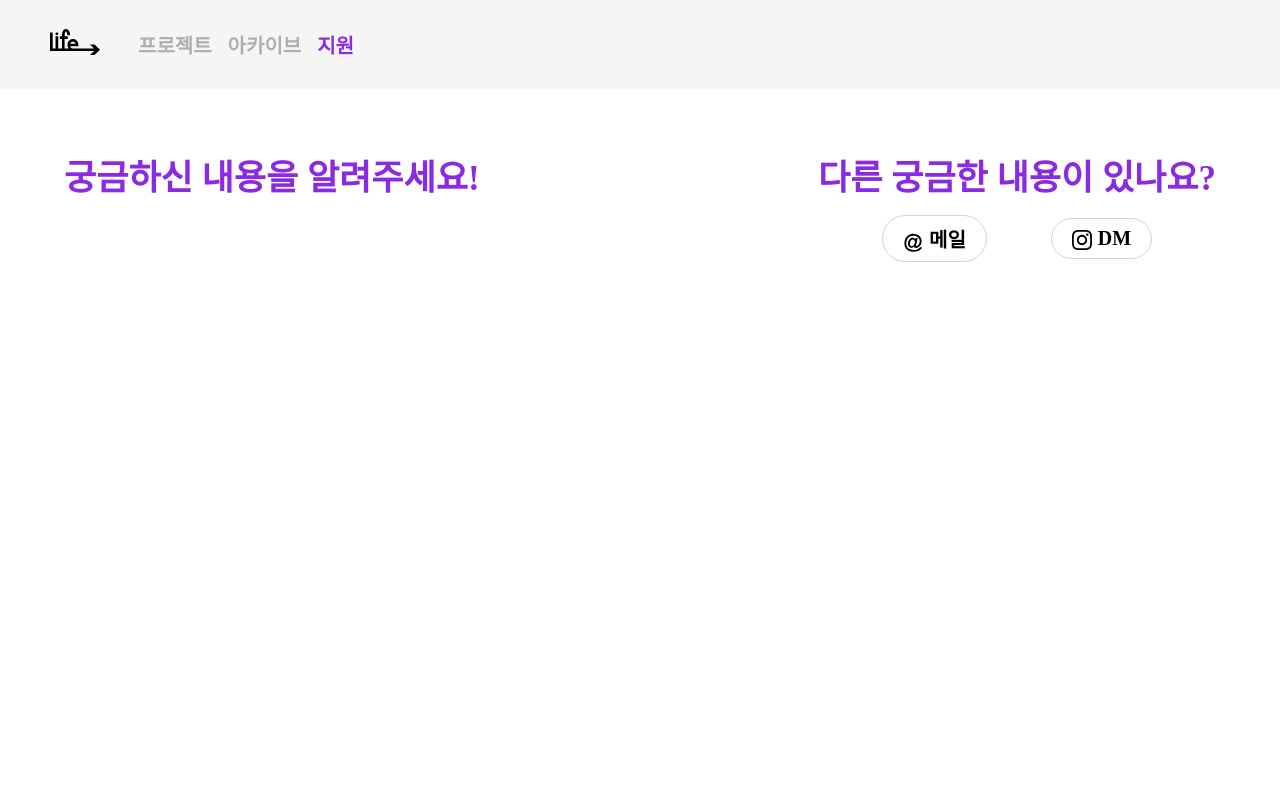
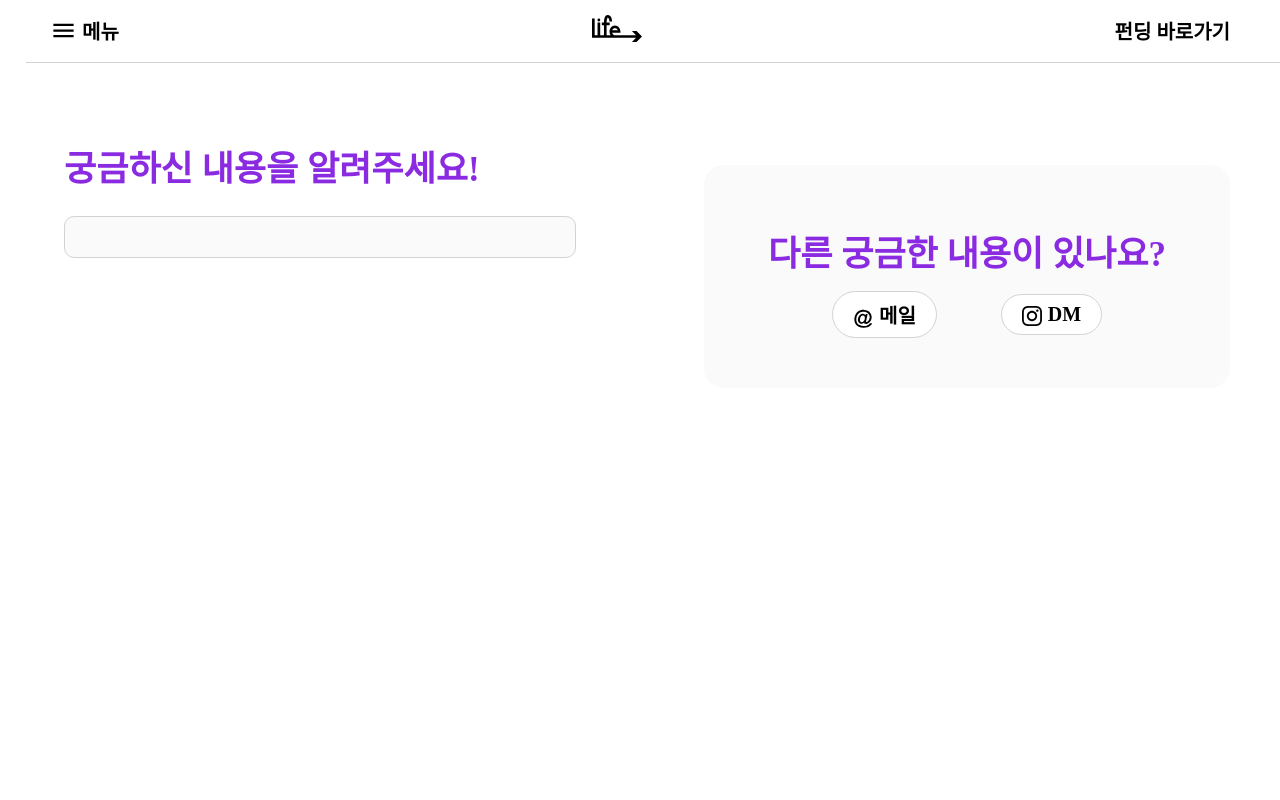
Before and after one commit to gyeongent/lifesaves, a React (Create React App) app: page /support in a window 1280 px wide. Shown: the top 800 px of the page. Built offline with nearby package versions, Linux system fonts and the light colour scheme; a web font is replaced by a local one.

Commit message:
menu update

```diff
--- a/package.json
+++ b/package.json
@@ -4,6 +4,10 @@
   "homepage": "https://lifesaves.kr/",
   "private": true,
   "dependencies": {
+    "@emotion/react": "^11.10.4",
+    "@emotion/styled": "^11.10.4",
+    "@mui/icons-material": "^5.10.9",
+    "@mui/material": "^5.10.11",
     "@testing-library/jest-dom": "^5.16.5",
     "@testing-library/react": "^13.4.0",
     "@testing-library/user-event": "^13.5.0",
--- a/src/App.css
+++ b/src/App.css
@@ -12,6 +12,11 @@ a:visited {
 
 a:hover {
   color: auto;
+}
+
+.body {
+  padding-top: 80px;
+  padding-bottom: 80px;
 }
 
 
@@ -34,23 +39,6 @@ a:hover {
 
 .social_icon {
   fill: red;
-}
-
-.App-header {
-  background-color: #F2EBE7;
-  min-height: 100vh;
-  display: flex;
-  flex-direction: column;
-  align-items: center;
-  justify-content: center;
-  font-size: calc(5px + 2vmin);
-  color: black;
-  letter-spacing: -1px;
-  font-weight: 700;
-}
-
-.App-header > div {
-  margin-top: 2.5vmin;
 }
 
 .App-link {
@@ -207,6 +195,7 @@ li {
   transition: 0.3s all ease;
   position: absolute;
   right: 8vmin;
+  z-index: 0;
 }
 
 .b2t:hover {
--- a/src/App.js
+++ b/src/App.js
@@ -14,6 +14,7 @@ function App() {
   return (
     <div className="App">
       <Header />
+        <div className='body'>
           <Routes>
             <Route exact path="/" element={<Home />} />
             <Route path="/support" element={<Support />}></Route>
@@ -22,6 +23,7 @@ function App() {
             <Route path="*" element={<NotFound />} />
             {/* <Route path="/archive" element={<Home />}></Route> */}
           </Routes>
+        </div>
       <Footer />
     </div>
   );
--- a/src/componenets/function/utterances.css
+++ b/src/componenets/function/utterances.css
@@ -1,7 +1,6 @@
 .utterances {
-    width: 100%;
-    margin: 8vmin;
-    margin-top: 20px;
+    width: inherit;
+    margin: 0;
 }
 
 .utterances-frame {
@@ -15,13 +14,16 @@
 }
 
 .commentbox {
-    width: 70%;
+    width: 50%;
 }
 
 .support_nav {
     width: max-content;
     margin-bottom: 100px;
     height: max-content;
+    background-color: #fafafa;
+    border-radius: 20px;
+    margin: 50px;
 }
 
 .othericon {
@@ -30,6 +32,7 @@
     display: flex;
     justify-content: space-evenly;
     align-items: center;
+    margin-bottom: 50px;
 }
 
 .othericon > div {
@@ -41,6 +44,7 @@
     border-radius: 50px;
     transition: all 0.2s ease;
     cursor: pointer;
+    background-color: white;
 }
 
 .othericon > div:hover {
@@ -55,31 +59,50 @@
 
 .fixed {
     position: fixed;
-    right: 0;
+    right: 0px;
     top: 0px;
+    transition: all 0.2s ease;
 }
 
 .otherNav {
-    width: 30%;
+    width: 50%;
     display: flex;
     justify-content: right;
     align-items: flex-start;
+    margin-top: 35px;
+}
+
+.comments {
+    border: 1px solid lightgray;
+    border-radius: 10px;
+    background-color: rgb(250,250,250);
+    margin: 8vmin;
+    margin-top: 40px;
+    padding: 20px;
 }
 
 @media only screen and (max-width: 768px)  {
     .flex_box {
-        width: 85%;
+        width: 100%;
         display: block;
         height: max-content;
+        box-sizing: border-box;
     }
+
+    .comments {
+        width: 85%;
+        box-sizing: border-box;
+    }
+
     .commentbox {
         width: auto;
-        padding: 8vmin;
     }
 
     .otherNav {
         width: 100%;
         display: block;
-        padding: 8vmin;
+        position: static;
+        box-sizing: border-box;
+        margin: 0;
     }
 }
--- a/src/componenets/header.js
+++ b/src/componenets/header.js
@@ -1,21 +1,34 @@
 import React from "react";
 import { NavLink, Link } from "react-router-dom";
+import MenuIcon from '@mui/icons-material/Menu';
+import CloseIcon from '@mui/icons-material/Close';
+import ArrowForwardIosIcon from '@mui/icons-material/ArrowForwardIos';
+
 import '../css/header.css';
 
 import logo from '../img/ls_logo.svg';
 // import InsLogo from './img/instagram_logo.svg';
 // import TumblLogo from './img/tumblbug_logo.svg';
 
-function Header(){
+function OpenMenu(){
+
+    const close = () => {
+        const sidemenu = document.getElementsByClassName('sideMenu')[0];
+        const black = document.getElementsByClassName('blackScreen')[0];
+
+        sidemenu.classList.remove('openMenu')
+        black.classList.remove('fadeIn');
+    }
+
     return(
-        <div className="header">
-            <div>
-                <Link to="/">
-                    <img src={logo} alt="Main Logo" width="50px"></img>
-                </Link>
-            </div>
-            <div>
+        <>
+            <div className="sideMenu">
                 <ul className="header_Nav">
+                    <li className="menuTap" onClick={close}>
+                        <CloseIcon
+                            sx={{fontSize: "30px", marginRight: "5px", marginTop: "5px"}}
+                        /> 닫기
+                    </li>
                     <NavLink to="/projects" className="li">
                         <li>
                             프로젝트
@@ -32,9 +45,49 @@ function Header(){
                         </li>
                     </NavLink>
                 </ul>
+                <div className="gf">
+                    펀딩 바로가기
+                    <ArrowForwardIosIcon
+                    sx={{fontSize: "27px",
+                    marginLeft: "5px",
+                    marginTop: "5px"}}
+                    className="arrow"
+                    />
+                </div>
+            </div>
+            <div className="blackScreen"/>
+        </>
+    );
+}
+
+function Header(){
+
+    const open = () => {
+        const sidemenu = document.getElementsByClassName('sideMenu')[0];
+        const black = document.getElementsByClassName('blackScreen')[0];
+
+        sidemenu.classList.add('openMenu');
+        black.classList.add('fadeIn');
+    }
+
+    return(
+        <div className="header">
+            <div className="menuTap" onClick={open}>
+                <MenuIcon
+                    sx={{fontSize: "27px", marginRight: "5px"}}
+                />
+                메뉴
+            </div>
+            <OpenMenu />
+            <div>
+                <Link to="/">
+                    <img src={logo} alt="Main Logo" width="50px"></img>
+                </Link>
             </div>
             <div>
-
+                <a href="https://tumblbug.com/u/lifesaves" target={"_blank"} rel="noreferrer">
+                    펀딩 바로가기
+                </a>
             </div>
         </div>
     );
--- a/src/componenets/support.js
+++ b/src/componenets/support.js
@@ -26,7 +26,9 @@ function Support(){
                 <div className="top home_title">
                     궁금하신 내용을 알려주세요!
                 </div>
-                <Utterances repo={repo} theme='boxy-light' />
+                <div className="comments">
+                    <Utterances repo={repo} theme='boxy-light' />
+                </div>
             </div>
             <div className="otherNav">
                 <div className="support_nav">
--- a/src/css/header.css
+++ b/src/css/header.css
@@ -1,14 +1,35 @@
 .header {
     display: flex;
     align-items: center;
-    padding: 10px 50px;
-    background-color: rgb(245, 245, 245);
+    border-bottom: 1px solid lightgray;
+    justify-content: space-between;
+    padding: 15px 50px;
+    position: fixed;
+    width: 100%;
+    box-sizing: border-box;
+    background-color: white;
+    z-index: 11;
+}
+
+.menuTap {
+    display: flex;
+    align-items: center;
+    cursor: pointer;
+    transition: 0.3s all ease;
+}
+
+.menuTap:hover {
+    color: blueviolet;
+    transition: 0.3s all ease;
+}
+
+.active {
+    color: blueviolet;
 }
 
 .header_Nav {
-    padding: 0;
-    margin: 0;
-    margin-left: 30px;
+    display: block;
+    left: 0;
 }
 
 .li {
@@ -21,8 +42,63 @@
     transition: 0.3s all ease;
 }
 
-.active {
+.sideMenu {
+    position: absolute;
+    top: 0;
+    background-color: white;
+    left: 0;
+    padding: 50px 150px 50px 50px;
+    height: 100vh;
+    font-size: 30px;
+    transform: translateX(-300px);
+    transition: 0.5s all ease;
+    z-index: 10;
+}
+
+.blackScreen {
+    background-color: black;
+    width: 100vw;
+    height: 100%;
+    position: fixed;
+    top: 0;
+    left: 0;
+    filter: opacity(0%);
+    visibility: hidden;
+    transition: 0.5s all ease;
+    z-index: 9;
+}
+
+.fadeIn {
+    filter: opacity(50%);
+    transition: 0.5s all ease;
+    visibility: visible;
+}
+
+.openMenu {
+    transform: translateX(0px);
+    transition: 0.5s all ease;
+}
+
+.gf {
+    position: absolute;
+    bottom: 150px;
+    cursor: pointer;
+    display: flex;
+    align-items: center;
+    transition: all 0.2s ease;
+}
+
+.gf:hover {
     color: blueviolet;
-    /* blueviolet darkblue crimson slateblue */
+    transition: all 0.2s ease;
+}
 
+.gf:hover .arrow {
+    transform: translateX(10px);
+    transition: all 0.2s ease;
 }
+
+.gf > .arrow {
+    transition: all 0.2s ease;
+    transform: translateX(0px);
+}
--- a/src/css/home.css
+++ b/src/css/home.css
@@ -15,7 +15,7 @@
     padding: 5vmin;
     margin: 0 5vmin;
     width: 100%;
-    background-color: rgb(250, 250, 250);
+    background-color: #fafafa;
     white-space: nowrap;
     overflow: hidden;
     text-overflow: ellipsis;
@@ -55,7 +55,7 @@
     align-items: center;
     border: 1px solid lightgray;
     padding: 10px 2vmin;
-    background-color: rgb(245,245,245);
+    background-color: #fafafa;
     border-radius: 10px;
     margin-right: 13vmin;
 }
```
Also changed, not shown: 1 other file (tests, documents, lock files or other folders). Lines whose indentation alone changed are shown as unchanged.
